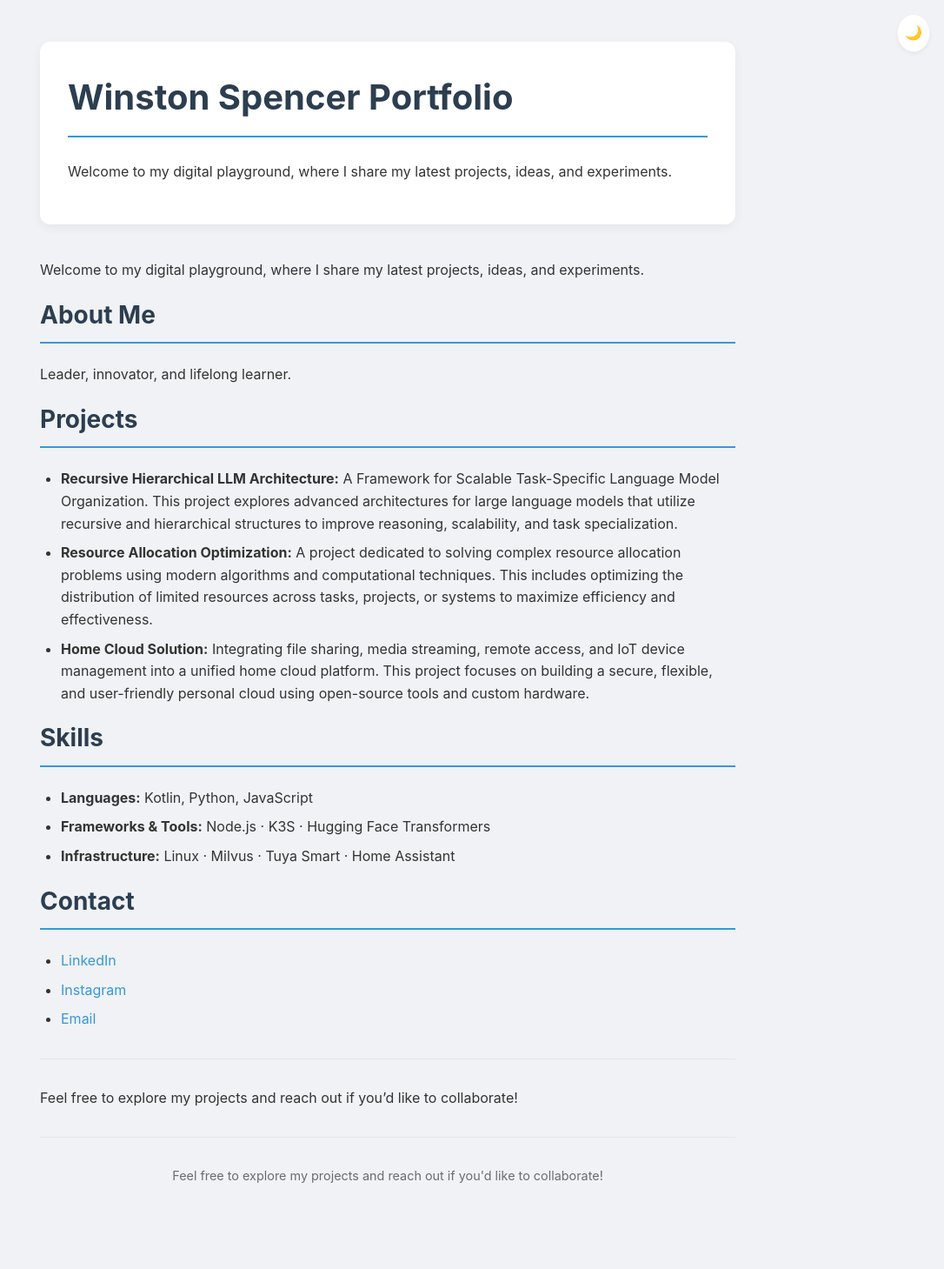
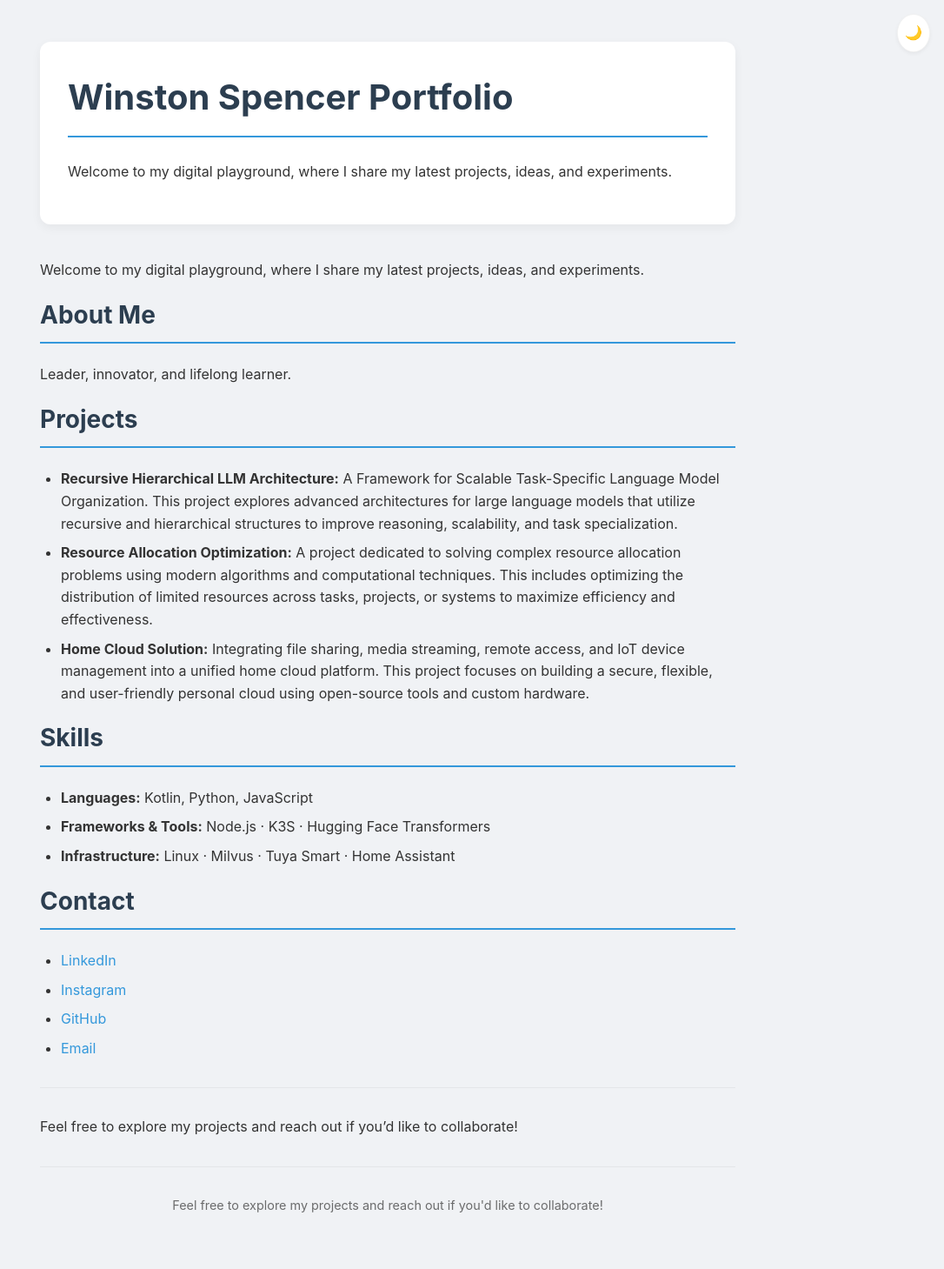
Before and after one commit to winston-spencer/winston-spencer.github.io, a Jekyll site: the page built from index.md, in a window 1280 px wide. Shown: the whole page at 87% size, without its empty margins (194-1280 px from the left). Built offline with Jekyll 4.4.1, drawn with Linux system fonts in a browser that asks for light colours; before the commit the page ends 1426 px from its top, so only the background shows below that.

Commit message:
Add GitHub link to contact section in index.md

```diff
--- a/index.md
+++ b/index.md
@@ -21,6 +21,7 @@ Leader, innovator, and lifelong learner.
 ## Contact
 - [LinkedIn](https://www.linkedin.com/in/winston-spencer)
 - [Instagram](https://www.instagram.com/dr_winston_spencer)
+- [GitHub](https://github.com/winston-spencer)
 - [Email](mailto:winston.spencer@ndsu.edu)
 
 ---
```
